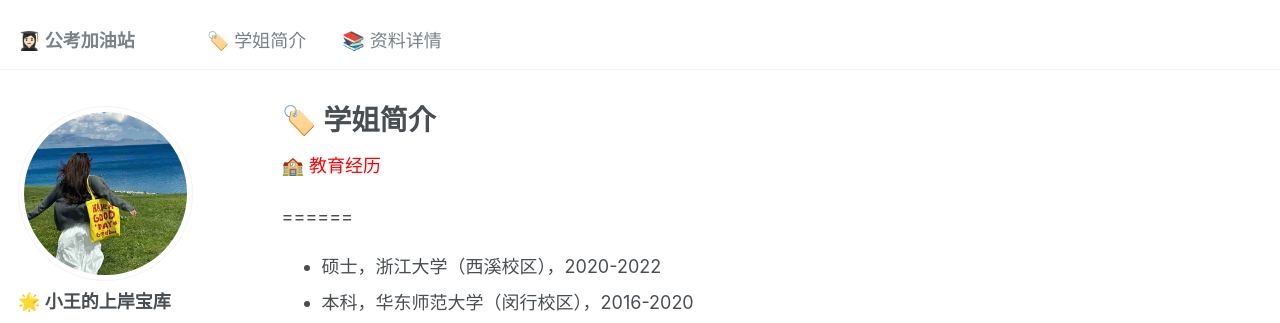
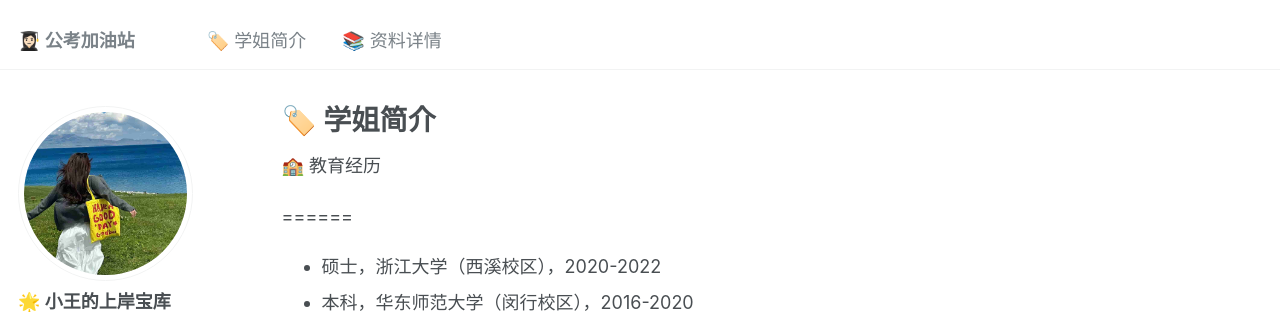
Before and after one commit to KnowledgeStoreVIP/GkStoreVIP.github.io, a Jekyll site: the page built from _pages/cv.md, in a window 1280 px wide. Shown: the top 323 px of the page. Built offline with Jekyll 4.4.1, drawn with Linux system fonts in a browser that asks for light colours; comment, search, counter and statistics services are not loaded.

Commit message:
Update cv.md

```diff
--- a/_pages/cv.md
+++ b/_pages/cv.md
@@ -9,7 +9,7 @@
 
 {% include base_path %}
 
-<span style="color: red; text-align: right;">🏫 教育经历</span>
+<span style="text-align: center;">🏫 教育经历</span>
 
 ======
 * 硕士，浙江大学（西溪校区），2020-2022
```
